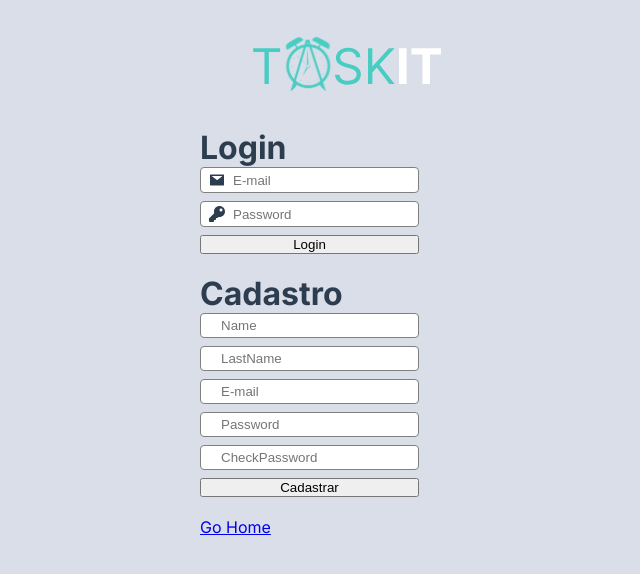
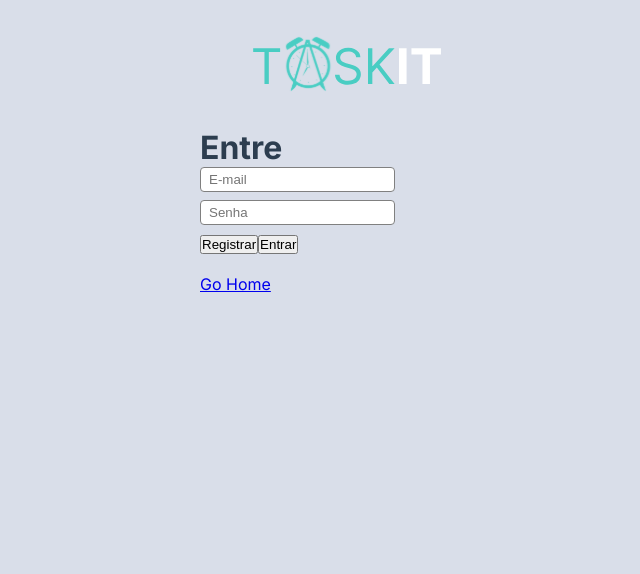
Before and after one commit to ICEI-PUC-Minas-PMV-ADS/pmv-ads-2023-2-e4-aplicdistrib-t5-pmv-ads-2023-2-e4-g2-taskit, a Next.js app in the folder src/web/: page /login in a window 1280 px wide. Shown: the top 574 px of the page, without its empty margins (290-930 px from the left). Built offline with nearby package versions, Linux system fonts and the light colour scheme.

Commit message:
wip: add login logic

```diff
--- a/src/web/src/app/login/login.module.scss
+++ b/src/web/src/app/login/login.module.scss
@@ -4,23 +4,34 @@ justify-content: flex-start;
   align-items: flex-start;
   display: flex;
   flex-direction: column;
-> header { // usando o sass
+  max-width: 100vw;
+  max-height: 100vh;
+
+  > header {
     display: flex;
     flex-direction: column;
     align-items: center;
     justify-content: center;
     padding: 32px 0;
+
     > img {
       width: 300px;
     }
+
     > h1 {
       font-size: 24px;
       margin-top: 16px;
     }
   }
 
-> main {
+  main {
+    max-width: 80vw;
+    p {
+      text-wrap: wrap;
+      word-wrap: wrap;
+      flex-wrap: wrap;
 
+    }
   }
 }
 
@@ -33,11 +44,14 @@ flex-direction: column;
   justify-content: center;
   border-radius: .25rem;
   background: white;
+
   &:focus-within {
-    outline: solid 2px lightblue ;
+    outline: solid 2px lightblue;
   }
+
   input {
     border: none;
+
     &:focus {
       outline: none;
     }
--- a/src/web/src/app/login/page.tsx
+++ b/src/web/src/app/login/page.tsx
@@ -1,75 +1,74 @@
 'use client'
+
 import Link from "next/link";
+import Image from "next/image";
+import { Fragment, useEffect, useState } from "react";
 
-import Image from "next/image";
-import { useTheme } from "@/shared/hooks/Theme";
+import { useForm } from "@/shared/hooks/useForm";
+
 import style from "./login.module.scss";
-import {FaKey} from "react-icons/fa";
-import {AiFillMail} from "react-icons/ai"
 
 export default function Login() {
-  const { setTheme } = useTheme();
-  setTheme('light');
+  const [action, setAction] = useState('login');
+  const { form, handleInput, setForm, isValid } = useForm({
+    name: { value: '', label: 'name', placeholder: 'Nome', type: 'text' },
+    lastname: { value: '', label: 'lastname', placeholder: 'Sobrenome', type: 'text' },
+    email: { value: '', required: true, label: 'email', placeholder: 'E-mail', type: 'email' },
+    password: { value: '', required: true, label: 'password', placeholder: 'Senha', type: 'password' },
+    checkpassword: { value: '', label: 'checkpassword', placeholder: 'Confirme a senha', type: 'password' }
+  });
 
+  useEffect(() => {
+    setForm({
+      ...form,
+      name: { ...form.name, required: action === 'signin' },
+      lastname: { ...form.lastname, required: action === 'signin' },
+      checkpassword: { ...form.checkpassword, required: action === 'signin', value: '' },
+    });
 
+  }, [action]);
+
+  function handleSubmit(e: React.FormEvent<HTMLFormElement>) {
+    e.preventDefault();
+
+    if (action === 'login' && isValid()) {
+      fetch('/api/login', {
+        method: 'POST',
+        body: JSON.stringify({
+          email: form.email.value,
+          password: form.password.value
+        })
+      })
+    }
+  }
 
   return (
-
     <div className={style.container}>
-
-    <header>
-
+      <header>
         <Image
           src="/logo.svg"
           width={120}
           height={64}
           alt="TaskIt" />
-
-    </header>
+      </header>
 
       <main>
-        <h1>Login</h1>
-        <form>
+        <form onSubmit={handleSubmit}>
+          <h1>{action === 'login' ? 'Entre' : 'Cadastre-se'}</h1>
           <div className={style.inputgroup}>
-          <label className={style.label} htmlFor="email">
-            <AiFillMail/>
-            <input id="email" type="email" placeholder="E-mail" />
-          </label>
-          <label className={style.label} htmlFor="password">
-            <FaKey/>
-            <input id="password" type="password" placeholder="Password" />
-          </label>
-
-          <button type="submit">Login</button>
+            {Object.values(form).map((item) => item.required ? (
+              <label key={item.label} className={style.label} htmlFor={item.label}>
+                <input id={item.label} type={item.type} name={item.label} placeholder={item.placeholder} defaultValue={item.value} required={item.required} onChange={handleInput} />
+              </label>
+            ) : <Fragment key={item.label}></Fragment>)}
+            <div>
+              <button type="button" onClick={() => setAction(action === 'login' ? 'signin' : 'login')}>Registrar</button>
+              <button type="submit">Entrar</button>
+            </div>
           </div>
         </form>
-<br />
-        <h1>Cadastro</h1>
-        <form>
-          <div className={style.inputgroup}>
-          <label className={style.label} htmlFor="Nome">
-            <input id="name" type="name" placeholder="Name" />
-          </label>
-          <label className={style.label} htmlFor="LastName">
-            <input id="lastname" type="lastname" placeholder="LastName" />
-          </label>
-          <label className={style.label} htmlFor="email">
-            <input id="signemail" type="email" placeholder="E-mail" />
-          </label>
-          <label className={style.label} htmlFor="password">
-            <input id="signpassword" type="password" placeholder="Password" />
-          </label>
-          <label className={style.label} htmlFor="checkpassword">
-            <input id="checkpassword" type="checkpassword" placeholder="CheckPassword" />
-          </label>
-
-
-          <button type="submit">Cadastrar</button>
-          </div>
-        </form>
-
       </main>
-<br />
+      <br />
       <Link href='/'>Go Home</Link>
     </div>
   )
--- a/src/web/src/app/page.tsx
+++ b/src/web/src/app/page.tsx
@@ -1,7 +1,7 @@
 
 'use client'
 import { GlobalStyle } from "./global.style";
-import { useTheme } from "@/shared/hooks/Theme";
+import { useTheme } from "@/shared/hooks/useTheme";
 import Link from "next/link";
 import Image from "next/image";
 
--- a/src/web/src/app/style.layout.tsx
+++ b/src/web/src/app/style.layout.tsx
@@ -3,7 +3,7 @@ import StyledComponentsRegistry from '@/shared/configs/registry'
 
 
 import { GlobalStyle } from './global.style';
-import { ThemeProvider } from '@/shared/hooks/Theme';
+import { ThemeProvider } from '@/shared/hooks/useTheme';
 
 export default function StyleLayout({
   children,
--- /dev/null
+++ b/src/web/src/shared/hooks/useForm.ts
@@ -0,0 +1,42 @@
+import { useState } from "react";
+
+interface FormItem {
+    label: string;
+    placeholder: string;
+    type: string;
+    value: string;
+    required?: boolean;
+}
+
+interface UpdateFormItem {
+    name: string;
+    value: string;
+}
+
+interface UpdateRequiredItem {
+    name: string;
+    required: boolean;
+}
+
+interface Form {
+    [key: string]: FormItem;
+}
+
+export function useForm(init: Form) {
+    const [form, setForm] = useState<Form>(init);
+
+    function handleInput({ target: { name, value } }: { target: UpdateFormItem }) {
+        setForm({
+            ...form,
+            [name]: { ...form[name], value }
+        });
+    }
+
+    function isValid() {
+        return Object.values(form).every(({ value, required }) => {
+            return value.length > 3 || !required;
+        });
+    }
+
+    return { form, handleInput, setForm, isValid };
+}
```
Also changed, not shown: src/web/src/shared/hooks/useAuth.tsx (added), src/web/src/shared/hooks/useTheme.tsx (renamed from src/web/src/shared/hooks/Theme.tsx). Lines whose indentation alone changed are shown as unchanged.
